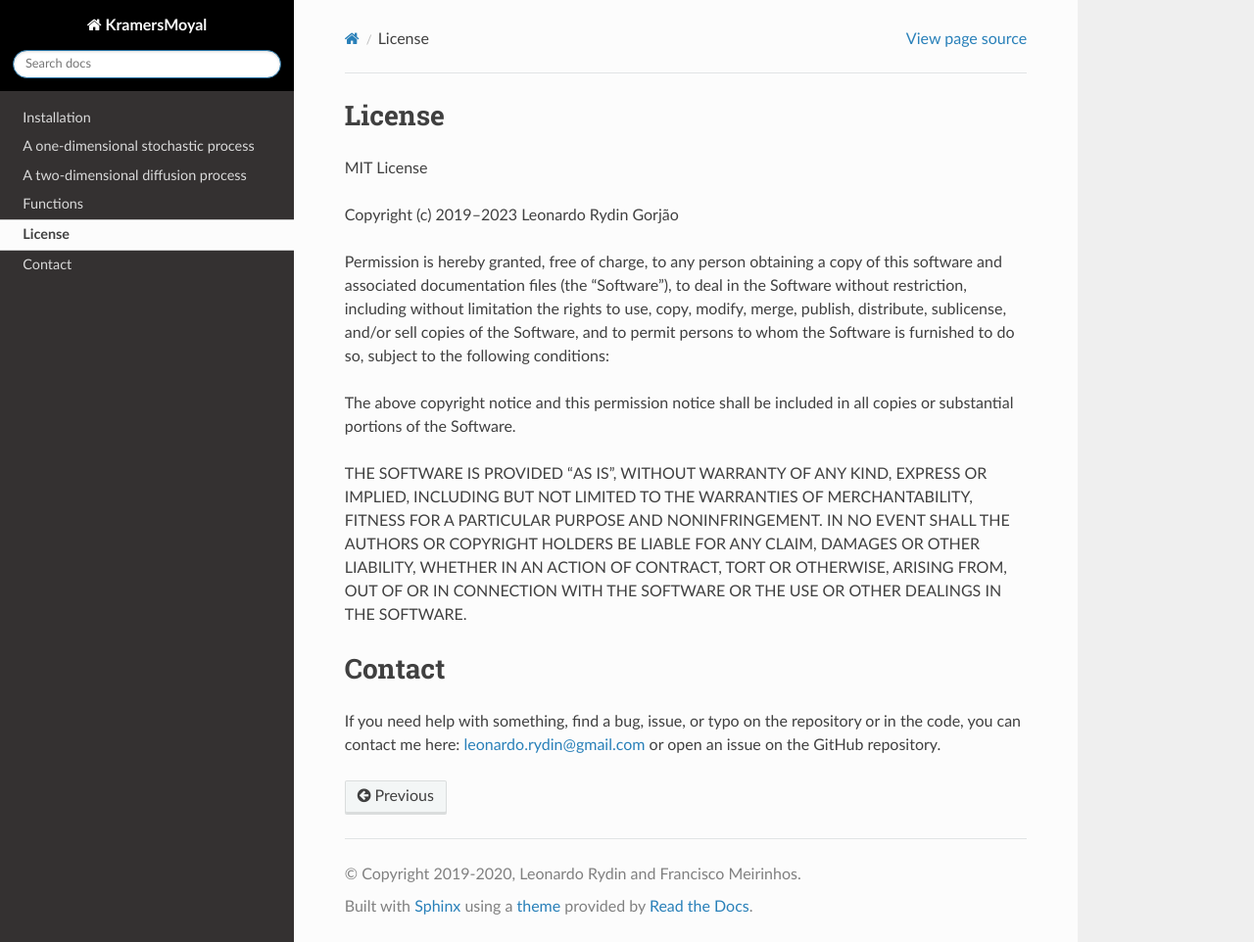
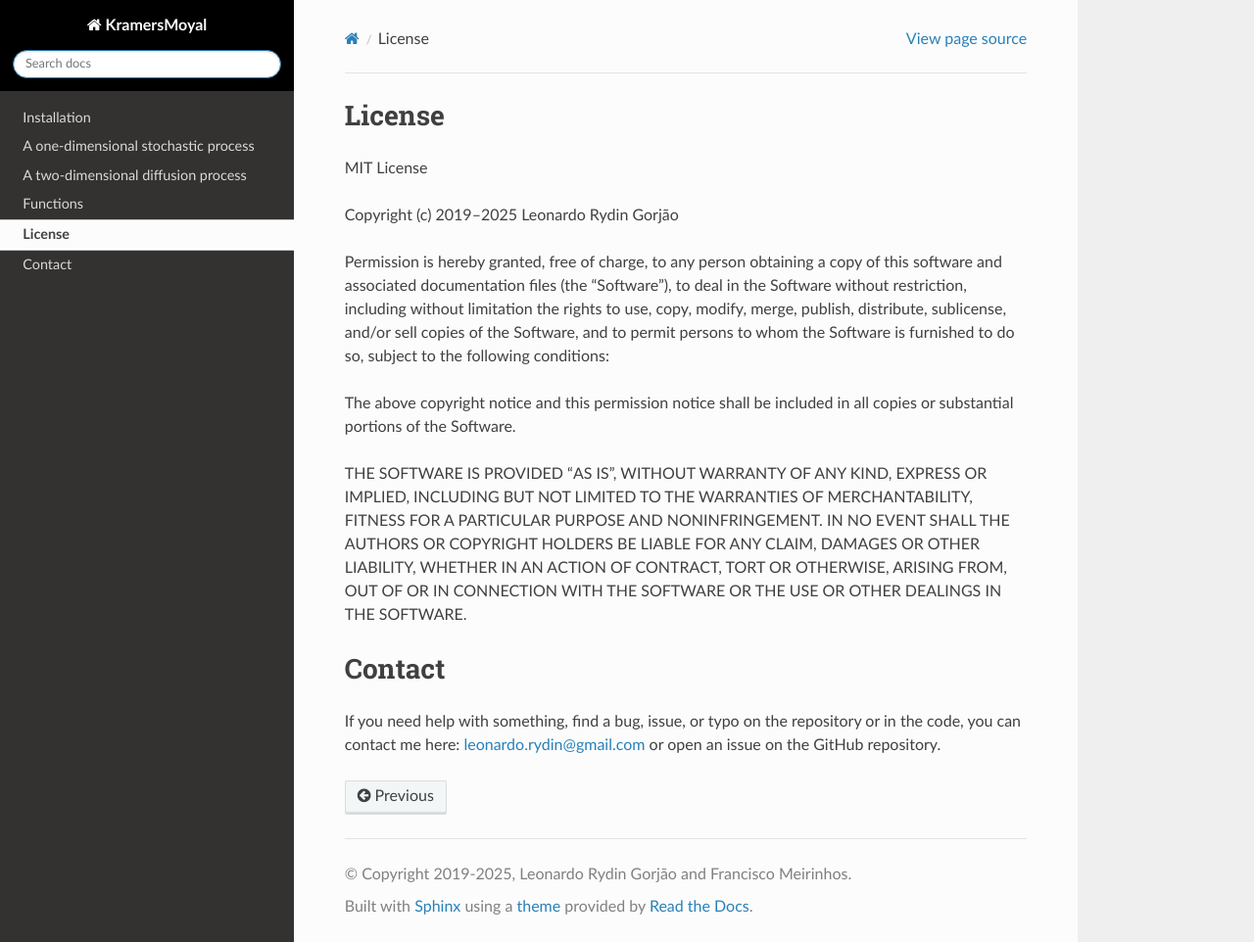
Before and after one commit to LRydin/KramersMoyal, a Sphinx documentation site: the page built from docs/source/license.rst, in a window 1280 px wide and 962 px high. Shown: the whole window at 98% size. Built offline with Sphinx 7.4.7 and the Read the Docs theme 3.1.0, drawn with Linux system fonts in a browser that asks for light colours.

Commit message:
2025 is around the courner. CI updates.

```diff
--- a/docs/source/conf.py
+++ b/docs/source/conf.py
@@ -23,12 +23,12 @@ sys.path.insert(0, os.path.abspath('../..'))
 # -- Project information -----------------------------------------------------
 
 project = 'KramersMoyal'
-copyright = '2019-2020, Leonardo Rydin and Francisco Meirinhos'
-author = 'Leonardo Rydin and Francisco Meirinhos'
+copyright = '2019-2025, Leonardo Rydin Gorjão and Francisco Meirinhos'
+author = 'Leonardo Rydin Gorjão and Francisco Meirinhos'
 
 # The full version, including alpha/beta/rc tags
-release = '0.4'
-version = '0.4'
+release = '0.4.1'
+version = '0.4.1'
 
 
 # -- General configuration ---------------------------------------------------
--- a/docs/source/license.rst
+++ b/docs/source/license.rst
@@ -3,7 +3,7 @@ License
 
 MIT License
 
-Copyright (c) 2019–2023 Leonardo Rydin Gorjão
+Copyright (c) 2019–2025 Leonardo Rydin Gorjão
 
 Permission is hereby granted, free of charge, to any person obtaining a copy
 of this software and associated documentation files (the "Software"), to deal
--- a/kramersmoyal/__init__.py
+++ b/kramersmoyal/__init__.py
@@ -4,4 +4,4 @@ from .kmc import km
 __name__ = 'kramersmoyal'
 __version__ = '0.4.1'
 __author__ = 'Leonardo Rydin Gorjão and Francisco Meirinhos'
-__copyright__ = 'Copyright 2019–2023 Leonardo Rydin Gorjão, MIT License'
+__copyright__ = 'Copyright 2019–2024 Leonardo Rydin Gorjão, MIT License'
```
Also changed, not shown: README.md (+1 -1 lines), 3 other files.
